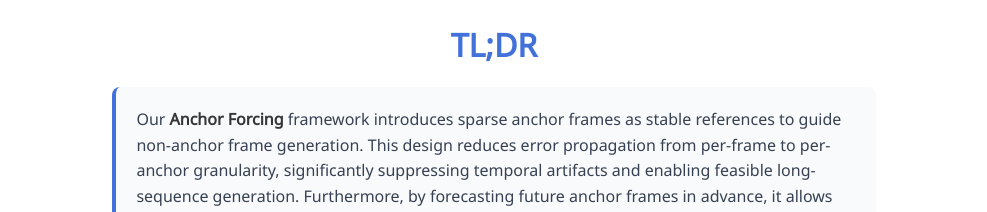
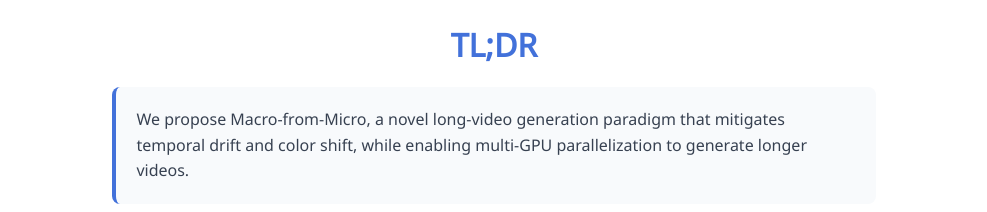
Before and after one commit to nju-xunzhixiang/Anchor-Forcing-Page, a plain HTML site: page index.html in a window 1280 px wide. Shown: the part 577-789 px from the top of the page, without its empty margins (146-1133 px from the left). Drawn offline with nearby package versions, Linux system fonts and the light colour scheme; some icons are missing; a web font is replaced by a local one.

Commit message:
Update index.html

```diff
--- a/index.html
+++ b/index.html
@@ -3,10 +3,10 @@
 <head>
   <meta charset="utf-8">
   <meta name="description"
-        content="Anchor Forcing: Leveraging Anchor Frames for Parallelized Long Video Generation.">
+        content="Macro-from-Micro Planning for High-Quality and Parallelized Autoregressive Long Video Generation.">
   <meta name="keywords" content="Autoregressive Generation, Long-video Generatio, Parallelized Inference">
   <meta name="viewport" content="width=device-width, initial-scale=1">
-  <title>Anchor Forcing: Leveraging Anchor Frames for Parallelized Long Video Generation</title>
+  <title>Macro-from-Micro Planning for High-Quality and Parallelized Autoregressive Long Video Generation</title>
 
   <!-- Global site tag (gtag.js) - Google Analytics -->
   <script async src="https://www.googletagmanager.com/gtag/js?id=G-PYVRSFMDRL"></script>
@@ -155,7 +155,7 @@
         <!-- Unified TL;DR -->
         <div class="tldr-box">
           <p>
-            Our <strong>Anchor Forcing</strong> framework introduces sparse anchor frames as stable references to guide non-anchor frame generation. This design reduces error propagation from per-frame to per-anchor granularity, significantly suppressing temporal artifacts and enabling feasible long-sequence generation. Furthermore, by forecasting future anchor frames in advance, it allows pipelined parallel prediction across multiple GPUs, substantially accelerating long video synthesis.
+            We propose Macro-from-Micro, a novel long-video generation paradigm that mitigates temporal drift and color shift, while enabling multi-GPU parallelization to generate longer videos.
           </p>
         </div>
 
```
